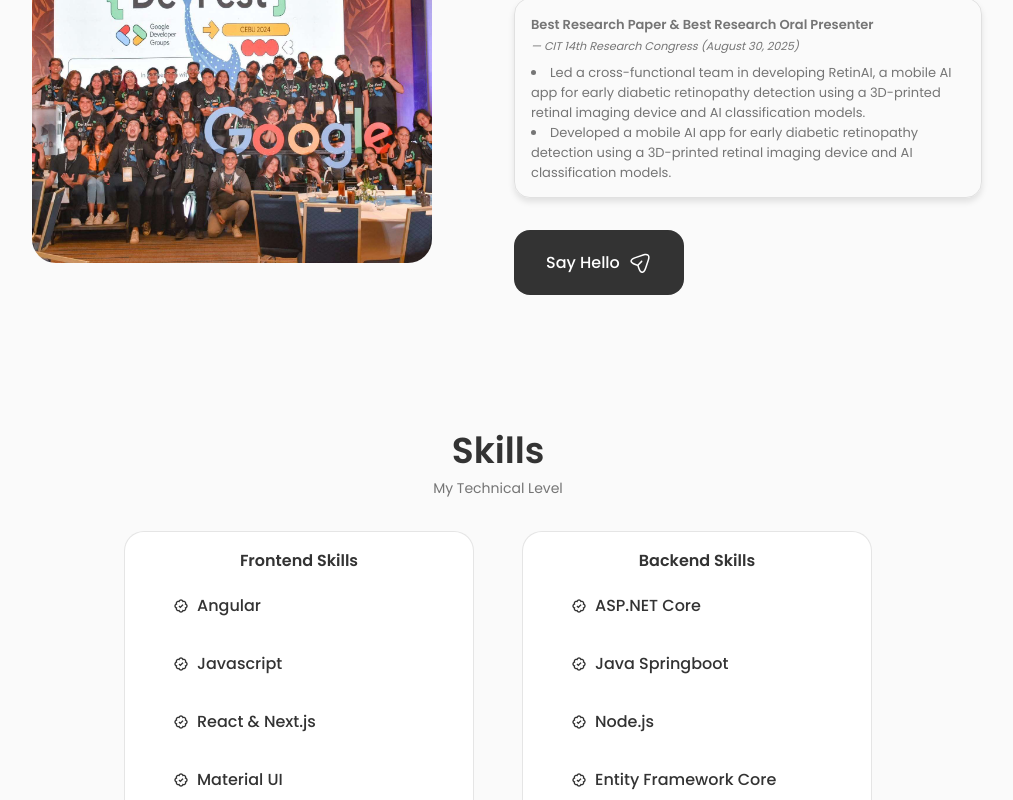
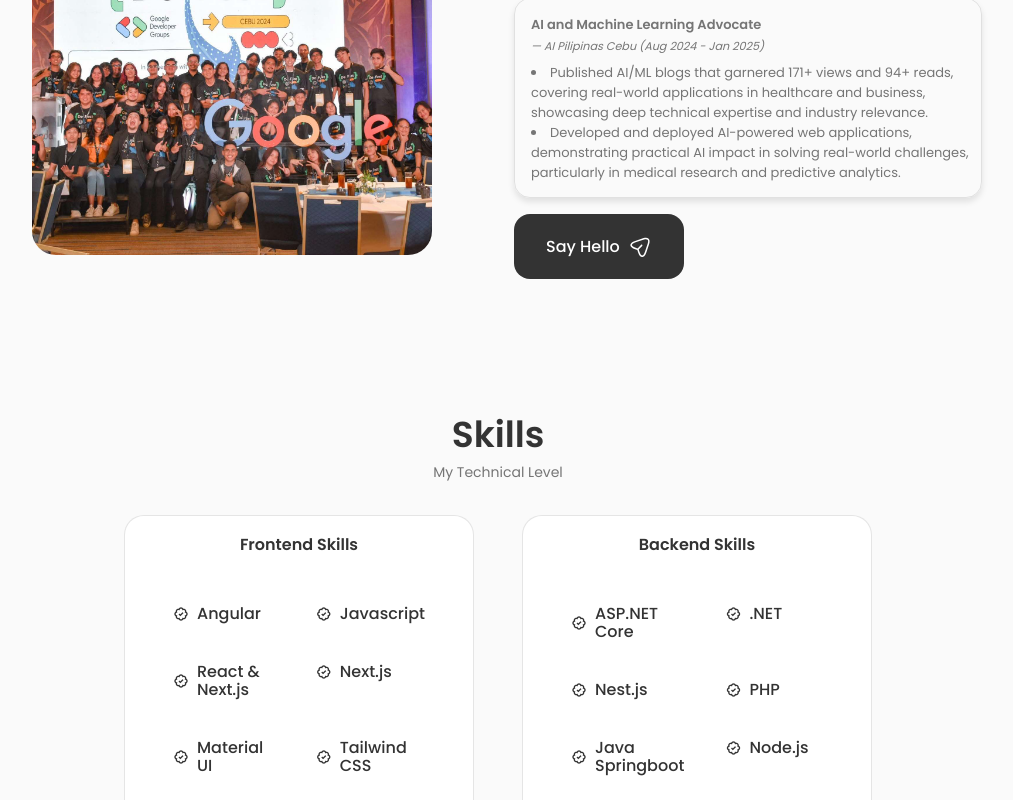
Before and after one commit to ChristopherCastro69/Chris-Portfolio-New, a React (Create React App) app: page / in a window 1280 px wide. Shown: the part 1040-1840 px from the top of the page, without its empty margins (142-1155 px from the left). Built offline with nearby package versions, Linux system fonts and the light colour scheme.

Commit message:
Enhance About component with auto-scrolling functionality and improved CSS styles. Implement smooth scrolling behavior and adjust margins for better layout. Add mouse event handlers to control scrolling on hover.

```diff
--- a/src/components/about/About.jsx
+++ b/src/components/about/About.jsx
@@ -17,7 +17,10 @@ import Info from "./Info";
 const About = () => {
   const images = [CumLaude, img8, img5, img7, img6, img2, img3];
   const [currentIndex, setCurrentIndex] = useState(0);
+  const [currentSection, setCurrentSection] = useState(0);
+  const [isPaused, setIsPaused] = useState(false);
   const intervalId = useRef(null);
+  const sectionIntervalId = useRef(null);
 
   const changeImage = (index) => {
     setCurrentIndex(index);
@@ -32,6 +35,21 @@ const About = () => {
     return () => clearInterval(intervalId.current);
   }, [currentIndex, images.length]);
 
+  useEffect(() => {
+    // Handle section transitions
+    if (!isPaused) {
+      sectionIntervalId.current = setInterval(() => {
+        setCurrentSection((prev) => (prev + 1) % 5); // 5 sections total
+      }, 5000); // Change section every 5 seconds
+    }
+
+    return () => {
+      if (sectionIntervalId.current) {
+        clearInterval(sectionIntervalId.current);
+      }
+    };
+  }, [isPaused]);
+
   const handleClick = (index) => {
     clearInterval(intervalId.current);
     changeImage(index);
@@ -40,6 +58,71 @@ const About = () => {
       changeImage(nextIndex);
     }, 3000);
   };
+
+  const handleMouseEnter = () => {
+    setIsPaused(true);
+    if (sectionIntervalId.current) {
+      clearInterval(sectionIntervalId.current);
+    }
+  };
+
+  const handleMouseLeave = () => {
+    setIsPaused(false);
+  };
+
+  const handleSectionClick = () => {
+    setCurrentSection((prev) => (prev + 1) % 5);
+    // Reset the interval when manually clicking
+    if (sectionIntervalId.current) {
+      clearInterval(sectionIntervalId.current);
+    }
+    sectionIntervalId.current = setInterval(() => {
+      setCurrentSection((prev) => (prev + 1) % 5);
+    }, 5000);
+  };
+
+  const sections = [
+    {
+      title: "Best Research Paper & Best Research Oral Presenter",
+      subtitle: "— CIT 14th Research Congress (August 30, 2025)",
+      points: [
+        "Led a cross-functional team in developing RetinAI, a mobile AI app for early diabetic retinopathy detection using a 3D-printed retinal imaging device and AI classification models.",
+        "Developed a mobile AI app for early diabetic retinopathy detection using a 3D-printed retinal imaging device and AI classification models.",
+      ],
+    },
+    {
+      title: "AI and Machine Learning Advocate",
+      subtitle: "— AI Pilipinas Cebu (Aug 2024 - Jan 2025)",
+      points: [
+        "Published AI/ML blogs that garnered 171+ views and 94+ reads, covering real-world applications in healthcare and business, showcasing deep technical expertise and industry relevance.",
+        "Developed and deployed AI-powered web applications, demonstrating practical AI impact in solving real-world challenges, particularly in medical research and predictive analytics.",
+      ],
+    },
+    {
+      title: "Software Engineer Intern",
+      subtitle: "— Symph (Jul 2024 - Nov 2024)",
+      points: [
+        "Developed frontend and database solutions, collaborating with clients to deliver high-quality, production-ready software.",
+        "Optimized AI-driven UX for interactive experiences, impressing investors and developers.",
+      ],
+    },
+    {
+      title: "Best Overall Open Source Contributor",
+      subtitle: "— Cebu Hacktoberfest 2024",
+      points: [
+        "Awarded for improving deployment and user experience in community platforms.",
+        "Delivered impactful feature enhancements and bug fixes, showcasing strong problem-solving and collaboration.",
+      ],
+    },
+    {
+      title: "Programs and Speakers Director",
+      subtitle: "— Google Developer Group Cebu (Sept 2024 - Present)",
+      points: [
+        "Led event execution, managing program flow and speaker coordination to ensure a seamless, high-impact event.",
+        "Orchestrated successful events with 100+ attendees, fostering collaboration and knowledge sharing.",
+      ],
+    },
+  ];
 
   return (
     <section className="about section" id="about">
@@ -63,78 +146,30 @@ const About = () => {
 
         <div className="about_data">
           <Info />
-          <p className="about_description scrollable-box">
-            <strong>Best Research Paper & Best Research Oral Presenter</strong>{" "}
-            <span className="subtitle">
-              — CIT 14th Research Congress (August 30, 2025)
-            </span>
-            <li>
-              Led a cross-functional team in developing RetinAI, a mobile AI app
-              for early diabetic retinopathy detection using a 3D-printed
-              retinal imaging device and AI classification models.
-            </li>
-            <li>
-              Developed a mobile AI app for early diabetic retinopathy detection
-              using a 3D-printed retinal imaging device and AI classification
-              models.
-            </li>
-            <br />
-            <br />
-            <strong>AI and Machine Learning Advocate</strong>{" "}
-            <span className="subtitle">
-              — AI Pilipinas Cebu (Aug 2024 - Jan 2025)
-            </span>
-            <li>
-              Published AI/ML blogs that garnered 171+ views and 94+ reads,
-              covering real-world applications in healthcare and business,
-              showcasing deep technical expertise and industry relevance.
-            </li>
-            <li>
-              Developed and deployed AI-powered web applications, demonstrating
-              practical AI impact in solving real-world challenges, particularly
-              in medical research and predictive analytics.
-            </li>
-            <br />
-            <br />
-            <strong>Software Engineer Intern</strong>{" "}
-            <span className="subtitle">— Symph (Jul 2024 - Nov 2024)</span>
-            <li>
-              Developed frontend and database solutions, collaborating with
-              clients to deliver high-quality, production-ready software.
-            </li>
-            <li>
-              Optimized AI-driven UX for interactive experiences, impressing
-              investors and developers.
-            </li>
-            <br />
-            <br />
-            <strong>Best Overall Open Source Contributor</strong>{" "}
-            <span className="subtitle">— Cebu Hacktoberfest 2024</span>
-            <li>
-              Awarded for improving deployment and user experience in community
-              platforms.
-            </li>
-            <li>
-              Delivered impactful feature enhancements and bug fixes, showcasing
-              strong problem-solving and collaboration.
-            </li>
-            <br />
-            <br />
-            <strong>Programs and Speakers Director</strong>{" "}
-            <span className="subtitle">
-              — Google Developer Group Cebu (Sept 2024 - Present)
-            </span>
-            <li>
-              Led event execution, managing program flow and speaker
-              coordination to ensure a seamless, high-impact event.
-            </li>
-            <li>
-              Orchestrated successful events with 100+ attendees, fostering
-              collaboration and knowledge sharing.
-            </li>
-            <br />
-            <br />
-          </p>
+          <div
+            className="about_description scrollable-box"
+            onMouseEnter={handleMouseEnter}
+            onMouseLeave={handleMouseLeave}
+            onClick={handleSectionClick}
+            style={{ cursor: "pointer" }}
+          >
+            {sections.map((section, index) => (
+              <div
+                key={index}
+                className={`section-content ${
+                  index === currentSection ? "visible" : "hidden"
+                }`}
+              >
+                <strong>{section.title}</strong>{" "}
+                <span className="subtitle">{section.subtitle}</span>
+                {section.points.map((point, pointIndex) => (
+                  <li key={pointIndex}>{point}</li>
+                ))}
+                <br />
+                <br />
+              </div>
+            ))}
+          </div>
           <a href="#contact" className="button button--flex">
             Say Hello
             <svg
--- a/src/components/about/about.css
+++ b/src/components/about/about.css
@@ -60,29 +60,34 @@
 }
 .about_description {
   padding: 0 0 0 0;
-  margin-bottom: var(--mb-1-5);
   font-size: 13px;
   border-radius: 1rem;
   border: 1px solid rgba(0, 0, 0, 0.1);
   padding: 1rem;
   box-shadow: 0 4px 6px rgba(0, 0, 0, 0.1);
-  overflow-y: scroll;
-  max-height: 200px;
-  margin-bottom: 2rem;
+  /* overflow-y: scroll; */
+  height: 200px;
+  margin-bottom: 1rem;
+  position: relative;
+
+  cursor: pointer;
+  transition: all 0.3s ease;
+}
+
+.about_description:hover {
+  opacity: 0.9;
 }
 
 .scrollable-box {
-  max-height: 200px; /* Set the maximum height for the scrollable area */
-  overflow-y: scroll; /* Enable vertical scrolling */
-  padding-right: 10px; /* Optional: Add some padding for better aesthetics */
+  max-height: 200px;
+  /* overflow-y: scroll;  */
+  padding-right: 10px;
 }
 
-/* Hide scrollbar for Chrome, Safari and Opera */
 .scrollable-box::-webkit-scrollbar {
   display: none;
 }
 
-/* Hide scrollbar for IE, Edge and Firefox */
 .scrollable-box {
   -ms-overflow-style: none; /* IE and Edge */
   scrollbar-width: none; /* Firefox */
@@ -95,6 +100,27 @@
   display: block;
   margin: 0.2rem 0;
   margin-bottom: 0.5rem;
+}
+
+.section-content {
+  opacity: 0;
+  transition: opacity 0.5s ease-in-out;
+  position: absolute;
+  width: 100%;
+  max-height: 200px;
+}
+
+.section-content.visible {
+  opacity: 1;
+  position: relative;
+  visibility: visible;
+}
+
+.section-content.hidden {
+  opacity: 0;
+  position: absolute;
+  pointer-events: none;
+  visibility: hidden;
 }
 
 /*=============== BREAKPOINTS ===============*/
--- a/src/components/skills/SkillsData.jsx
+++ b/src/components/skills/SkillsData.jsx
@@ -6,6 +6,7 @@ const skillsData = {
       { name: "Angular ", level: "Advanced", percentage: 87.5 },
       { name: "Javascript", level: "Intermediate", percentage: 78 },
       { name: "React & Next.js", level: "Intermediate", percentage: 75 },
+      { name: "Next.js", level: "Intermediate", percentage: 72 },
       {
         name: "Material UI",
         level: "Intermediate",
@@ -24,7 +25,9 @@ const skillsData = {
         level: "Basic",
         percentage: 50,
       },
-
+      { name: ".NET", level: "Intermediate", percentage: 70 },
+      { name: "Nest.js", level: "Intermediate", percentage: 75 },
+      { name: "PHP", level: "Intermediate", percentage: 68 },
       { name: "Java Springboot", level: "Advanced", percentage: 90 },
       { name: "Node.js", level: "Intermediate", percentage: 89 },
       {
@@ -34,7 +37,7 @@ const skillsData = {
       },
       { name: "MySQL", level: "Intermediate", percentage: 70 },
       { name: "PostgreSQL ", level: "Basic", percentage: 65 },
-      { name: "Django", level: "Basic", percentage: 60 },
+      { name: "Django", level: "Intermediate", percentage: 75 },
     ],
   },
   data: {
@@ -52,11 +55,9 @@ const skillsData = {
   },
   tools: {
     title: "Other Tools and Languages",
-
     skills: [
       { name: "C#", level: "Advanced", percentage: 80 },
       { name: "Java", level: "Advanced", percentage: 80 },
-
       {
         name: "Android Studio",
         level: "Advanced",
--- a/src/components/skills/skills.css
+++ b/src/components/skills/skills.css
@@ -15,7 +15,7 @@
   font-size: var(--normal-font-size);
   font-weight: var(--font-medium);
   text-align: center;
-  margin-bottom: var(--mb-1-5);
+  margin-bottom: var(--mb-3);
   font-weight: bold;
 }
 
@@ -27,13 +27,16 @@
 
 .skills_group {
   display: grid;
+  grid-template-columns: 1fr 1fr;
   align-items: flex-start;
   row-gap: 1.5rem;
+  column-gap: 2.5rem;
 }
 
 .skills_data {
   display: flex;
   column-gap: 0.5rem;
+  display: flex;
 }
 
 .skills .bx-badge-check {
```
